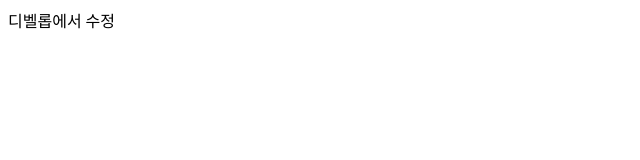
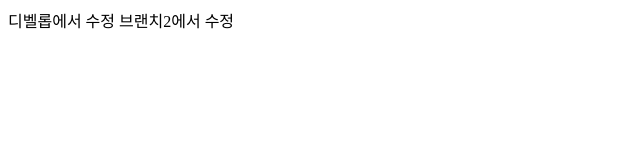
Before and after one commit to khye97/test-branch, a plain HTML site: page index.html in a window 1280 px wide. Shown: the whole page, without its empty margins (0-640 px from the left). Drawn offline with Linux system fonts and the light colour scheme.

Commit message:
브랜치2에서 수정

```diff
--- a/index.html
+++ b/index.html
@@ -7,5 +7,7 @@
 </head>
 <body>
   디벨롭에서 수정
+  브랜치2에서 수정
+
 </body>
 </html>
```
